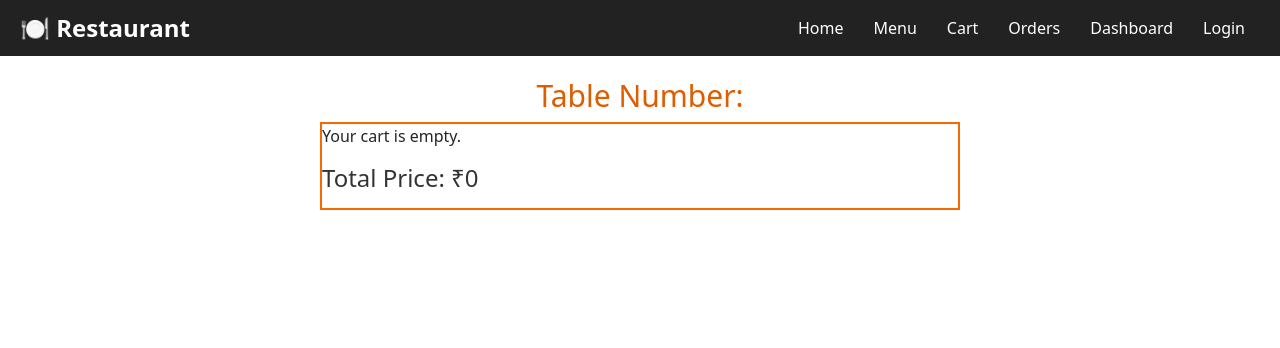
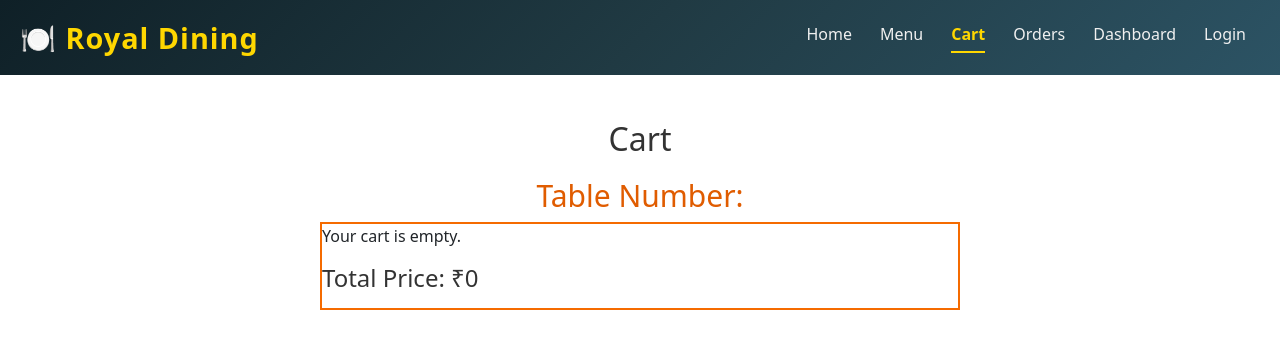
Before and after one commit to KoyyalagaddaVenkataRamaRaju/restaurant-management-system, a React (Vite) app in the folder client/: page /cart/1 in a window 1280 px wide. Shown: the top 348 px of the page. Built offline with nearby package versions, Linux system fonts and the light colour scheme.

Commit message:
Update Navbar.jsx

```diff
--- a/client/src/components/Navbar.jsx
+++ b/client/src/components/Navbar.jsx
@@ -1,31 +1,253 @@
-import React, { useState } from "react";
-import { Link,useParams } from "react-router-dom";
-import "../styles/Navbar.css";
-const API_URL = import.meta.env.VITE_API_URL;
+import React, { useEffect, useState } from "react";
+import { NavLink, useParams, useLocation } from "react-router-dom";
+import { FaBars, FaTimes } from "react-icons/fa";
 
-const Navbar = () => {
-  const [menuOpen, setMenuOpen] = useState(false);
-  const { tableNumber } = useParams(); // Get tableNumber from URL
+function Navbar() {
+  const [scrolled, setScrolled] = useState(false);
+  const [isOpen, setIsOpen] = useState(false);
+  const { tableNumber } = useParams();
+  const location = useLocation();
+
+  useEffect(() => {
+    const handleScroll = () => setScrolled(window.scrollY > 80);
+    window.addEventListener("scroll", handleScroll);
+    return () => window.removeEventListener("scroll", handleScroll);
+  }, []);
+
+  const showMenuCart = !location.pathname.startsWith("/home");
+
   return (
-    <nav className="navbar">
-      <div className="logo">🍽️ Restaurant</div>
-      <div className="menu-icon" onClick={() => setMenuOpen(!menuOpen)}>
-        ☰
-      </div>
-      <ul className={menuOpen ? "active" : ""}>
-        <li><Link to="/home">Home</Link></li>
-        <li>
-          <Link to={tableNumber ? `/menu/${tableNumber}` : "/home"}>Menu</Link>
-        </li>
-        <li>
-          <Link to={tableNumber ? `/cart/${tableNumber}` : "/home"}>Cart</Link>
-        </li>
-        <li><Link to="/orders">Orders</Link></li>
-        <li><Link to="/owner-dashboard">Dashboard</Link></li>
-        <li><Link to="/">Login</Link></li>
-      </ul>
-    </nav>
+    <>
+      <style>
+        {`
+          .navbar-custom {
+            transition: all 0.4s ease-in-out;
+            background: linear-gradient(135deg, #0f2027, #203a43, #2c5364);
+            z-index: 1030;
+            padding: 14px 20px;
+          }
+
+          .navbar-shrink {
+            padding: 8px 20px;
+            box-shadow: 0 4px 12px rgba(0,0,0,0.4);
+            backdrop-filter: blur(6px);
+          }
+
+          .navbar-brand {
+            font-size: 1.8rem;
+            font-weight: bold;
+            color: #FFD700 !important;
+            letter-spacing: 1px;
+          }
+
+          .nav-link {
+            color: #f0f0f0 !important;
+            font-size: 16px;
+            font-weight: 500;
+            margin: 0 14px;
+            position: relative;
+            text-decoration: none;
+            transition: color 0.3s;
+          }
+
+          .nav-link:hover {
+            color: #FFD700 !important;
+          }
+
+          .nav-link.active {
+            font-weight: 600;
+            color: #FFD700 !important;
+          }
+
+          .nav-link::after {
+            content: "";
+            display: block;
+            height: 2px;
+            width: 0%;
+            background: #FFD700;
+            transition: width 0.3s;
+            margin-top: 5px;
+          }
+
+          .nav-link:hover::after,
+          .nav-link.active::after {
+            width: 100%;
+          }
+
+          /* Mobile styles */
+          @media (max-width: 991px) {
+            .mobile-toggle {
+              display: block;
+              font-size: 28px;
+              border: none;
+              background: none;
+              color: #FFD700;
+              cursor: pointer;
+            }
+            .navbar-bottom {
+              display: ${isOpen ? "block" : "none"};
+              background: linear-gradient(135deg, #0f2027, #203a43, #2c5364);
+              padding: 15px;
+              border-top: 1px solid rgba(255, 215, 0, 0.3);
+            }
+            .navbar-bottom ul {
+              flex-direction: column !important;
+              align-items: flex-start;
+            }
+            .nav-link {
+              margin: 12px 0;
+            }
+          }
+
+          @media (min-width: 992px) {
+            .mobile-toggle {
+              display: none;
+            }
+          }
+        `}
+      </style>
+
+      <nav
+        className={`fixed-top navbar-custom ${
+          scrolled ? "navbar-shrink" : ""
+        }`}
+      >
+        <div className="d-flex justify-content-between align-items-center w-100">
+          {/* Brand Logo / Title (left) */}
+          <NavLink to="/" className="navbar-brand">
+            🍽️ Royal Dining
+          </NavLink>
+
+          {/* Desktop Nav */}
+          <div className="d-none d-lg-flex align-items-center ms-auto">
+            <ul className="navbar-nav d-flex flex-row align-items-center mb-0">
+              <li className="nav-item">
+                <NavLink className="nav-link" to="/home">
+                  Home
+                </NavLink>
+              </li>
+
+              {showMenuCart && (
+                <>
+                  <li className="nav-item">
+                    <NavLink
+                      className="nav-link"
+                      to={tableNumber ? `/menu/${tableNumber}` : "/home"}
+                    >
+                      Menu
+                    </NavLink>
+                  </li>
+                  <li className="nav-item">
+                    <NavLink
+                      className="nav-link"
+                      to={tableNumber ? `/cart/${tableNumber}` : "/home"}
+                    >
+                      Cart
+                    </NavLink>
+                  </li>
+                </>
+              )}
+
+              <li className="nav-item">
+                <NavLink className="nav-link" to="/orders">
+                  Orders
+                </NavLink>
+              </li>
+              <li className="nav-item">
+                <NavLink className="nav-link" to="/owner-dashboard">
+                  Dashboard
+                </NavLink>
+              </li>
+              <li className="nav-item">
+                <NavLink className="nav-link" to="/">
+                  Login
+                </NavLink>
+              </li>
+            </ul>
+          </div>
+
+          {/* Mobile toggle (right aligned) */}
+          <div className="d-lg-none ms-auto">
+            <button
+              className="mobile-toggle"
+              onClick={() => setIsOpen(!isOpen)}
+            >
+              {isOpen ? <FaTimes /> : <FaBars />}
+            </button>
+          </div>
+        </div>
+
+        {/* Mobile Menu */}
+        <div className="navbar-bottom d-lg-none">
+          <ul className="navbar-nav d-flex flex-column mb-0">
+            <li className="nav-item">
+              <NavLink
+                className="nav-link"
+                to="/home"
+                onClick={() => setIsOpen(false)}
+              >
+                Home
+              </NavLink>
+            </li>
+
+            {showMenuCart && (
+              <>
+                <li className="nav-item">
+                  <NavLink
+                    className="nav-link"
+                    to={tableNumber ? `/menu/${tableNumber}` : "/home"}
+                    onClick={() => setIsOpen(false)}
+                  >
+                    Menu
+                  </NavLink>
+                </li>
+                <li className="nav-item">
+                  <NavLink
+                    className="nav-link"
+                    to={tableNumber ? `/cart/${tableNumber}` : "/home"}
+                    onClick={() => setIsOpen(false)}
+                  >
+                    Cart
+                  </NavLink>
+                </li>
+              </>
+            )}
+
+            <li className="nav-item">
+              <NavLink
+                className="nav-link"
+                to="/orders"
+                onClick={() => setIsOpen(false)}
+              >
+                Orders
+              </NavLink>
+            </li>
+            <li className="nav-item">
+              <NavLink
+                className="nav-link"
+                to="/owner-dashboard"
+                onClick={() => setIsOpen(false)}
+              >
+                Dashboard
+              </NavLink>
+            </li>
+            <li className="nav-item">
+              <NavLink
+                className="nav-link"
+                to="/"
+                onClick={() => setIsOpen(false)}
+              >
+                Login
+              </NavLink>
+            </li>
+          </ul>
+        </div>
+      </nav>
+
+      {/* Spacer */}
+      <div style={{ height: scrolled ? "70px" : "100px" }}></div>
+    </>
   );
-};
+}
 
 export default Navbar;
```
